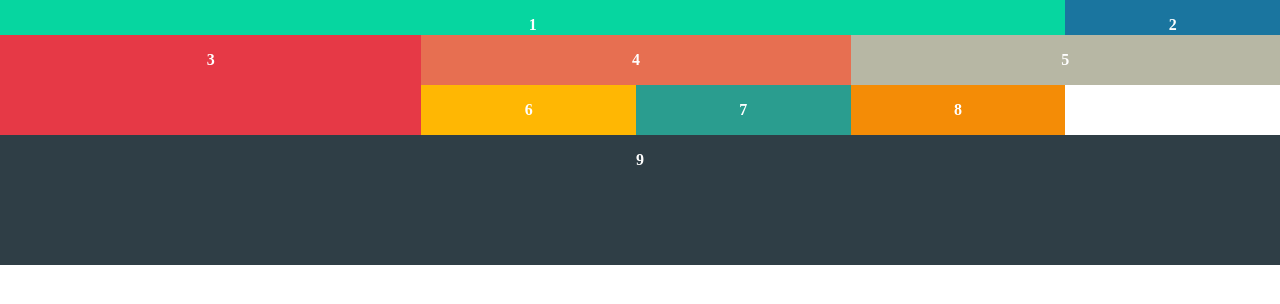
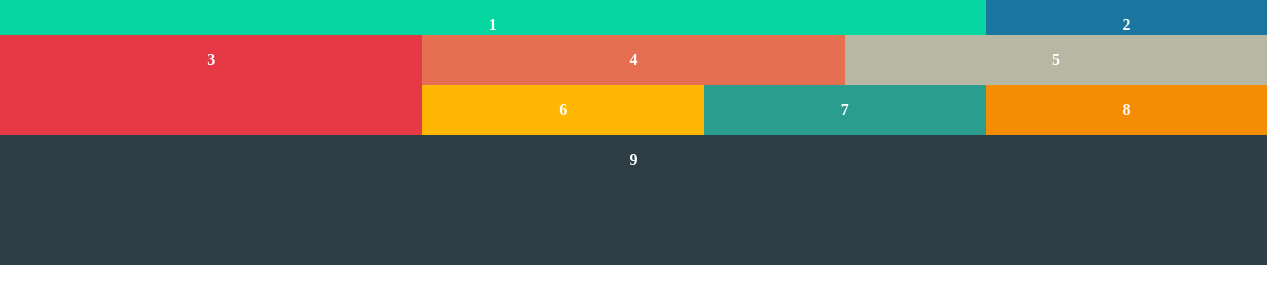
Before and after one commit to basdau92/HTML-exercices-BD, a PHP site: page /Part2_Exercice_HTML_7.html in a window 1280 px wide. Shown: the top 304 px of the page. Run offline with PHP 8.4, Linux system fonts and the light colour scheme.

Commit message:
Exercice Part 2 - Ex7

```diff
--- a/Part2_Exercice_HTML_7.css
+++ b/Part2_Exercice_HTML_7.css
@@ -13,52 +13,56 @@ p{
 
 .grid {
   display: grid;
-  grid-template-columns: auto auto auto auto auto auto;
+  grid-template-columns: 33% 22% 11% 11% 2% 20%;
   grid-template-rows: 35px 1fr 1fr 130px;
+  grid-template-areas: "a a a a b b"
+                       "c d d e e e"
+                       "c f g g h h"
+                       "i i i i i i";
 }
 
 /*Rectangles*/
 #rec1 {
   background-color: #06d6a0;
-  grid-area: 1 / 1 / 1 / 6;
+  grid-area: a;
 }
 
 #rec2 {
   background-color: #1a759f;
-  grid-area: 1 / 6 / 1 / 7;
+  grid-area: b;
 }
 
 #rec3 {
   background-color: #e63946;
-  grid-area: 2 / 1 / 4 / 3;
+  grid-area: c;
 }
 
 #rec4 {
   background-color: #e76f51;
-  grid-area: 2 / 3 / 2 / 5;
+  grid-area: d;
 }
 
 #rec5 {
   background-color: #b7b7a4;
-  grid-area: 2 / 5 / 2 / 7;
+  grid-area: e;
 }
 
 #rec6 {
   background-color: #ffb703;
-  grid-row-start: 3 / 3 / 3 / 4;
+  grid-row-start: f;
 }
 
 #rec7 {
   background-color: #2a9d8f;
-  grid-area: 3 / 4 / 3 / 5;
+  grid-area: g;
 }
 
 #rec8 {
   background-color: #f48c06;
-  grid-area: 3 / 5 / 3 / 6;
+  grid-area: h;
 }
 
 #rec9 {
   background-color: #2f3e46;
-  grid-area: 4 / 1 / 4 / -1;
+  grid-area: i;
 }
```
